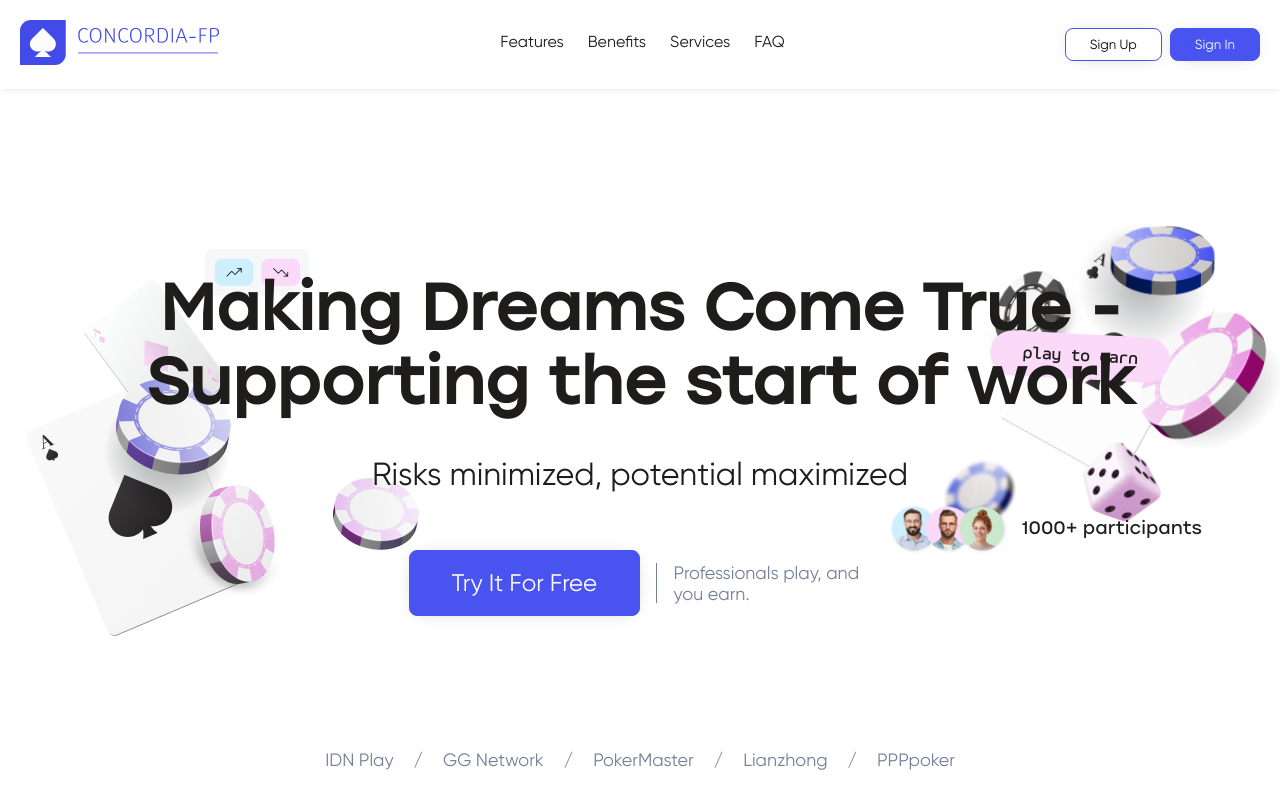
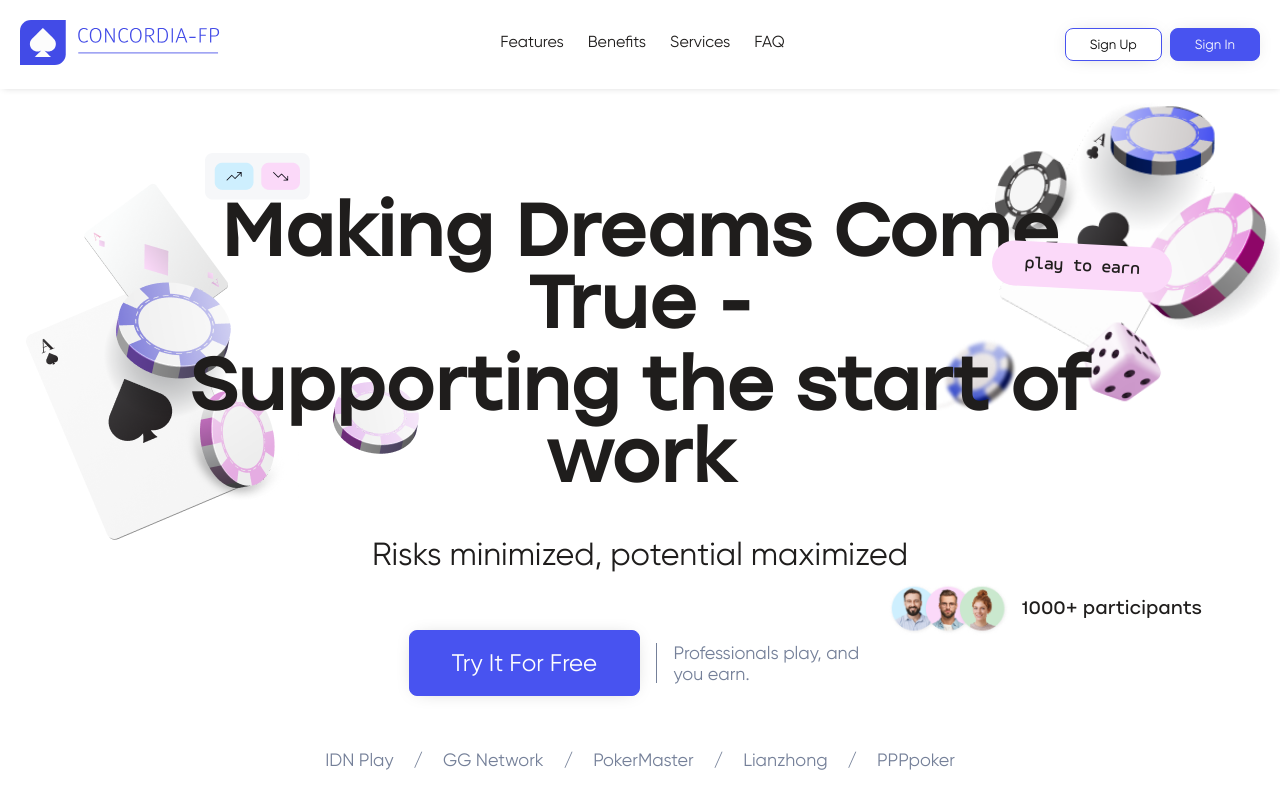
Before and after one commit to whiteechocolatee/landing, a Next.js app: page / in a window 1280 px wide. Shown: the top 800 px of the page. Built offline with nearby package versions, Linux system fonts and the light colour scheme.

Commit message:
css fixes

```diff
--- a/components/hero/styles.module.scss
+++ b/components/hero/styles.module.scss
@@ -37,9 +37,9 @@
   }
 
   &__title {
-    max-width: 1020px;
+    max-width: 1100px;
     width: 100%;
-    font-size: 64px;
+    font-size: 72px;
     text-align: center;
     position: relative;
     font-family: var(--font-title);
@@ -50,7 +50,7 @@
     }
     &_badge {
       z-index: 1;
-      top: 52px;
+      top: 42px;
       right: -20px;
       font-size: 16px;
       padding: 13px 32px;
```
Also changed, not shown: components/hero/styles.module.min.css.
